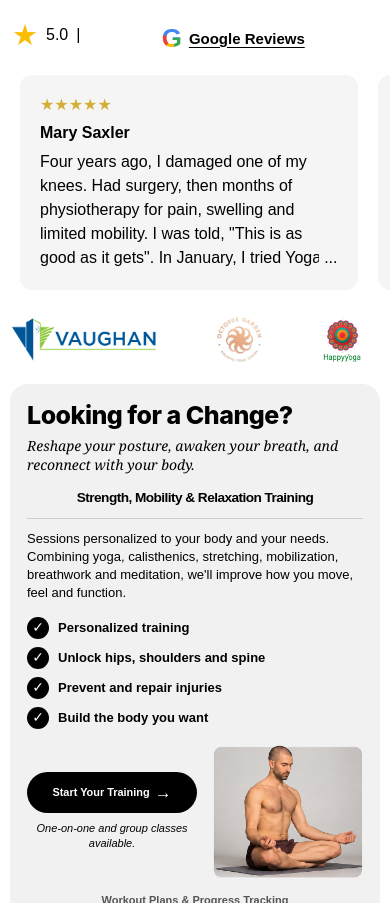
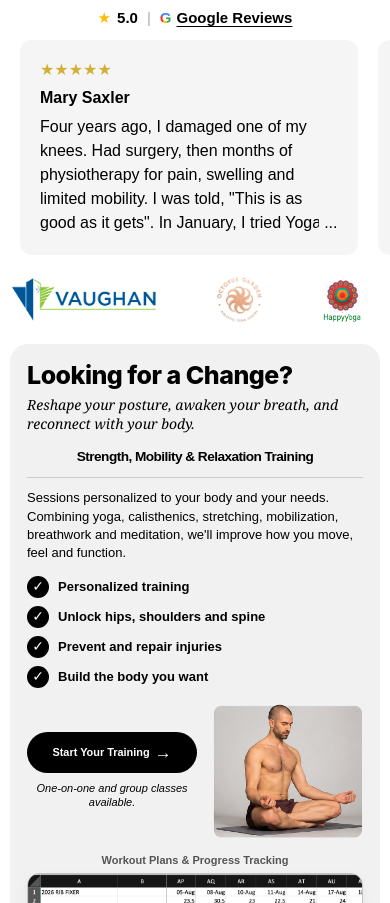
Before and after one commit to yogaphysique/yogaphysique.github.io, a plain HTML site: page index.html in a window 390 px wide. Shown: the part 197-1100 px from the top of the page. Drawn offline with Linux system fonts and the light colour scheme.

Commit message:
Reviews 2.css

```diff
--- a/styles.css
+++ b/styles.css
@@ -72,34 +72,88 @@ html {
 
 /* REVIEWS SECTION */
 .reviews-section {
-  padding: 23px 0 5px;
+  padding: 12px 0 0;
   background: #fff;
 }
 
 
-/* GOOGLE RATING */
+/* GOOGLE RATING AND LINK */
 .google-rating {
   display: flex;
   align-items: center;
   justify-content: center;
 
-  gap: 12px;
-  margin: 0 20px 15px;
+  gap: 7px;
+  margin: 0 15px 5px;
 
   font-family: Arial, Helvetica, sans-serif;
+  font-size: 15px;
+  line-height: 1.3;
 }
 
 .google-rating-star {
   color: #fbbc04;
-  font-size: 39px;
+  font-size: 15px;
   line-height: 1;
 }
 
-.google-rating-text {
-  font-size: 27px;
+.google-rating-score {
+  font-size: 15px;
   font-weight: 700;
-  letter-spacing: -0.5px;
   color: #000;
+}
+
+.google-rating-separator {
+  font-size: 15px;
+  color: #aaa;
+  margin: 0 3px;
+}
+
+.google-reviews-link {
+  display: inline-flex;
+  align-items: center;
+  justify-content: center;
+
+  gap: 6px;
+
+  color: #000;
+  text-decoration: none;
+
+  font-size: 15px;
+
+  transition: opacity 0.2s ease;
+}
+
+.google-reviews-link:hover {
+  opacity: 0.7;
+}
+
+.google-g-logo {
+  display: inline-block;
+
+  font-family: Arial, Helvetica, sans-serif;
+  font-size: 15px;
+  font-weight: 800;
+  line-height: 1;
+
+  background: conic-gradient(
+    #4285f4 0deg 85deg,
+    #34a853 85deg 165deg,
+    #fbbc05 165deg 215deg,
+    #ea4335 215deg 290deg,
+    #4285f4 290deg 360deg
+  );
+
+  -webkit-background-clip: text;
+  background-clip: text;
+  color: transparent;
+}
+
+.google-reviews-text {
+  font-size: 15px;
+  font-weight: 600;
+  text-decoration: underline;
+  text-underline-offset: 3px;
 }
 
 
@@ -108,7 +162,7 @@ html {
   display: flex;
   gap: 20px;
 
-  padding: 10px 40px 15px;
+  padding: 10px 40px 12px;
 
   overflow-x: auto;
 }
@@ -156,60 +210,10 @@ html {
 }
 
 
-/* GOOGLE REVIEWS LINK */
-.google-reviews-link {
-  display: flex;
-  align-items: center;
-  justify-content: center;
-
-  width: fit-content;
-
-  gap: 9px;
-  margin: 13px auto 5px;
-
-  color: #000;
-  text-decoration: none;
-
-  transition: opacity 0.2s ease;
-}
-
-.google-reviews-link:hover {
-  opacity: 0.7;
-}
-
-.google-g-logo {
-  display: inline-block;
-
-  font-family: Arial, Helvetica, sans-serif;
-  font-size: 33px;
-  font-weight: 800;
-  line-height: 1;
-
-  background: conic-gradient(
-    #4285f4 0deg 85deg,
-    #34a853 85deg 165deg,
-    #fbbc05 165deg 215deg,
-    #ea4335 215deg 290deg,
-    #4285f4 290deg 360deg
-  );
-
-  -webkit-background-clip: text;
-  background-clip: text;
-  color: transparent;
-}
-
-.google-reviews-text {
-  font-size: 17px;
-  font-weight: 600;
-  text-decoration: underline;
-  text-underline-offset: 3px;
-}
-
-
 /* LOGOS */
 .logos {
   overflow: hidden;
-  padding: 15px 0;
+  padding: 12px 0;
   background: white;
 }
 
@@ -659,42 +663,34 @@ html {
 
   /* REVIEWS MOBILE */
   .reviews-section {
-    padding: 17px 0 3px;
+    padding: 10px 0 0;
   }
 
   .google-rating {
-    gap: 8px;
-    margin: 0 12px 10px;
+    gap: 6px;
+    margin: 0 10px 4px;
+    font-size: 15px;
   }
 
-  .google-rating-star {
-    font-size: 29px;
+  .google-rating-star,
+  .google-rating-score,
+  .google-rating-separator,
+  .google-g-logo,
+  .google-reviews-text {
+    font-size: 15px;
   }
 
-  .google-rating-text {
-    font-size: 19px;
-    letter-spacing: -0.3px;
+  .google-reviews-link {
+    gap: 5px;
+    font-size: 15px;
   }
 
   .reviews {
-    padding: 10px 20px 12px;
+    padding: 8px 20px 10px;
   }
 
   .review {
     flex: 0 0 85%;
-  }
-
-  .google-reviews-link {
-    gap: 7px;
-    margin: 10px auto 4px;
-  }
-
-  .google-g-logo {
-    font-size: 26px;
-  }
-
-  .google-reviews-text {
-    font-size: 15px;
   }
 
 
```
